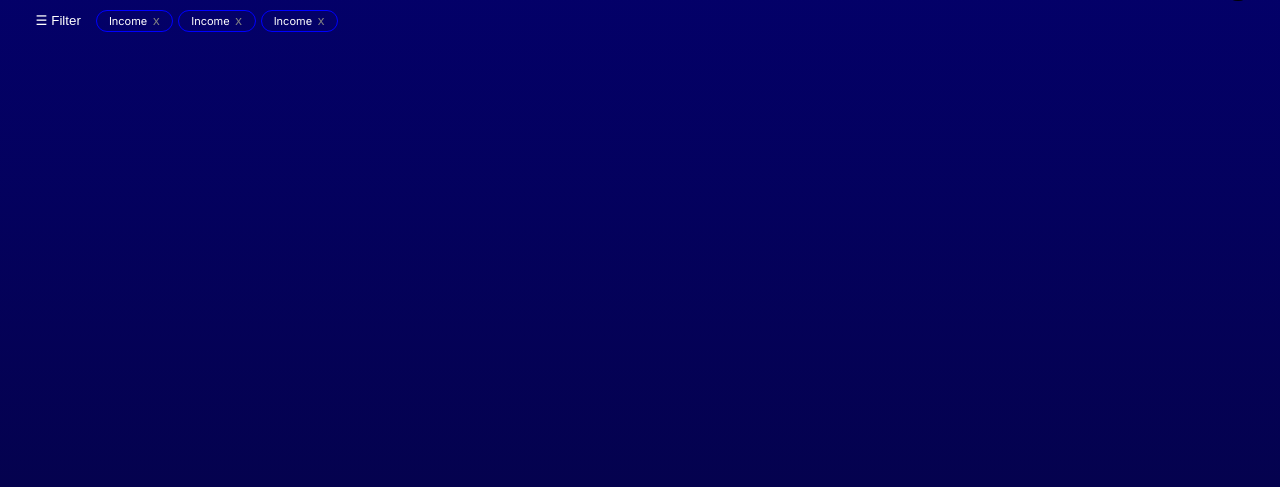
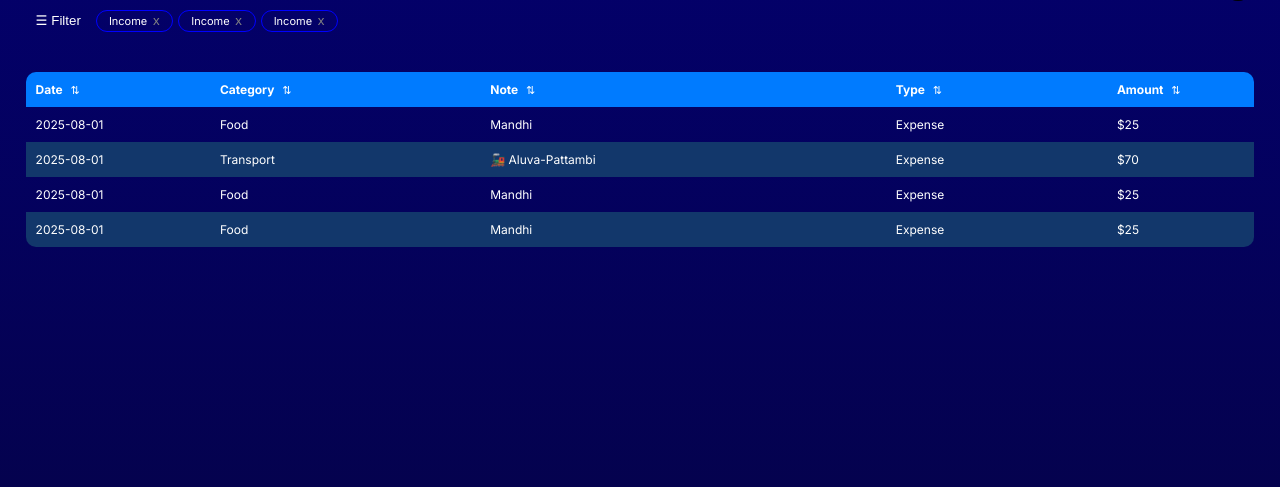
Before and after one commit to ibnu-umer/money-tracker-v2, a Django app: page /transactions/ in a window 1280 px wide. Shown: the part 56-543 px from the top of the page. Run offline with Django 5.2, Linux system fonts and the light colour scheme.

Commit message:
feat(transactions): add transaction records table

```diff
--- a/moneytracker/static/css/transactions.css
+++ b/moneytracker/static/css/transactions.css
@@ -98,7 +98,45 @@
 
 
 
+table {
+    width: 100%;
+    border-collapse: collapse;
+    border-radius: 10px;
+    overflow: hidden;
+    margin: 0 20px;
+}
 
+thead {
+    background: #007bff;
+    color: #fff;
+}
+
+th, td {
+    padding: 10px;
+    text-align: left;
+    font-size: 12px;
+}
+
+th {
+    position: relative;
+}
+
+th button {
+    background: none;
+    border: none;
+    color: white;
+    font-size: 11px;
+    margin-left: 5px;
+    cursor: pointer;
+}
+
+tbody tr:nth-child(even) {
+    background: #12376b;
+}
+
+tbody tr:hover {
+    background: #1d2d59;
+}
 
 
 
--- a/moneytracker/templates/transactions.html
+++ b/moneytracker/templates/transactions.html
@@ -52,6 +52,56 @@
                     <a href="#">Settings</a>
                 </div>
             </div>
+            <!-- Transactions table -->
+                <table id="transactionsTable">
+                <thead>
+                    <tr>
+                    <th>Date <button onclick="sortTable(0)">⇅</button></th>
+                    <th>Category <button onclick="sortTable(1)">⇅</button></th>
+                    <th>Note <button onclick="sortTable(2)">⇅</button></th>
+                    <th>Type <button onclick="sortTable(3)">⇅</button></th>
+                    <th>Amount <button onclick="sortTable(4)">⇅</button></th>
+                    </tr>
+                </thead>
+                <tbody>
+                    <colgroup>
+                        <col style="width: 15%;">
+                        <col style="width: 22%;">
+                        <col style="width: 33%;">
+                        <col style="width: 18%;">
+                        <col style="width: 12%;">
+                    </colgroup>
+
+                    <tr>
+                        <td>2025-08-01</td>
+                        <td>Food</td>
+                        <td>Mandhi</td>
+                        <td>Expense</td>
+                        <td>$25</td>
+                    </tr>
+                    <tr>
+                        <td>2025-08-01</td>
+                        <td>Transport</td>
+                        <td>🚂 Aluva-Pattambi</td>
+                        <td>Expense</td>
+                        <td>$70</td>
+                    </tr>
+                    <tr>
+                        <td>2025-08-01</td>
+                        <td>Food</td>
+                        <td>Mandhi</td>
+                        <td>Expense</td>
+                        <td>$25</td>
+                    </tr>
+                    <tr>
+                        <td>2025-08-01</td>
+                        <td>Food</td>
+                        <td>Mandhi</td>
+                        <td>Expense</td>
+                        <td>$25</td>
+                    </tr>
+                </tbody>
+            </table>
         </div>
 
 
```
